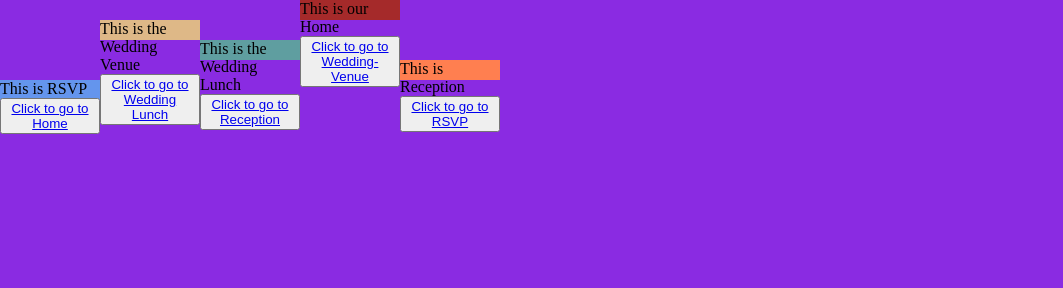
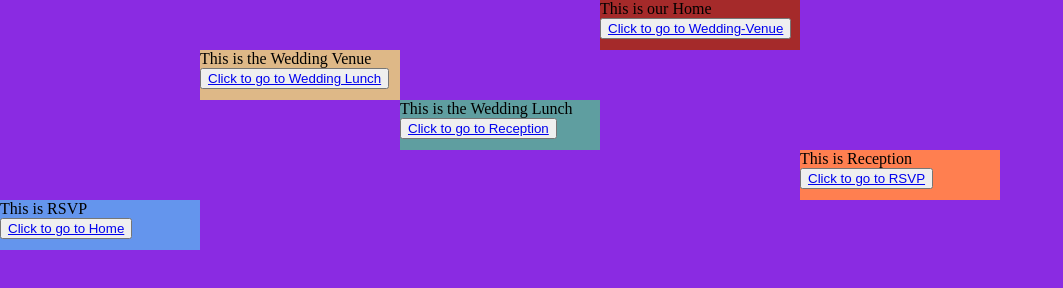
Before and after one commit to leeray666/weddingsite, a plain HTML site: page index.html in a window 1280 px wide. Shown: the whole page, without its empty margins (0-1063 px from the left). Drawn offline with Linux system fonts and the light colour scheme.

Commit message:
Update style.css

```diff
--- a/style.css
+++ b/style.css
@@ -2,8 +2,8 @@ blockquote,body,dd,div,dl,dt,form,h1,h2,h3,h4,h5,h6,input,li,ol,p,pre,td,textare
 
 body {
 	display: grid;
-	grid-template-columns: 100px 100px 100px 100px 100px;
-	grid-template-rows: 20px 20px 20px 20px 20px;
+	grid-template-columns: 200px 200px 200px 200px 200px;
+	grid-template-rows: 50px 50px 50px 50px 50px;
 	background-color: blueviolet;
 }
 
```
